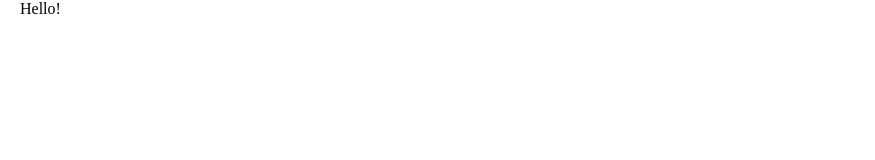
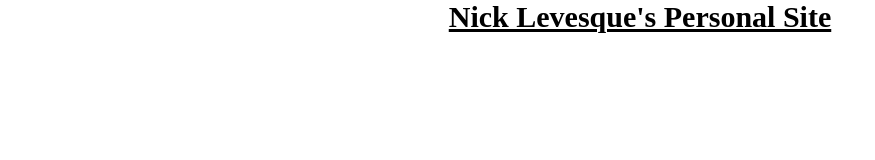
Before and after one commit to liberza/liberza.github.io, a plain HTML site: page index.html in a window 1280 px wide. Shown: the whole page, without its empty margins (0-875 px from the left). Drawn offline with Linux system fonts and the light colour scheme.

Commit message:
playing with structure

```diff
--- a/index.html
+++ b/index.html
@@ -4,7 +4,9 @@
         <link rel="stylesheet" type="text/css" href="/common/style.css"/>
         <meta http-equiv="Content-Type" content="text/html; charset=utf-8"/>
     </head>
-    <body>
-        Hello!
+    <body style="dark">
+        <h3 class="c1">
+            Nick Levesque's Personal Site
+        </h3>
     </body>
 </html>
```
